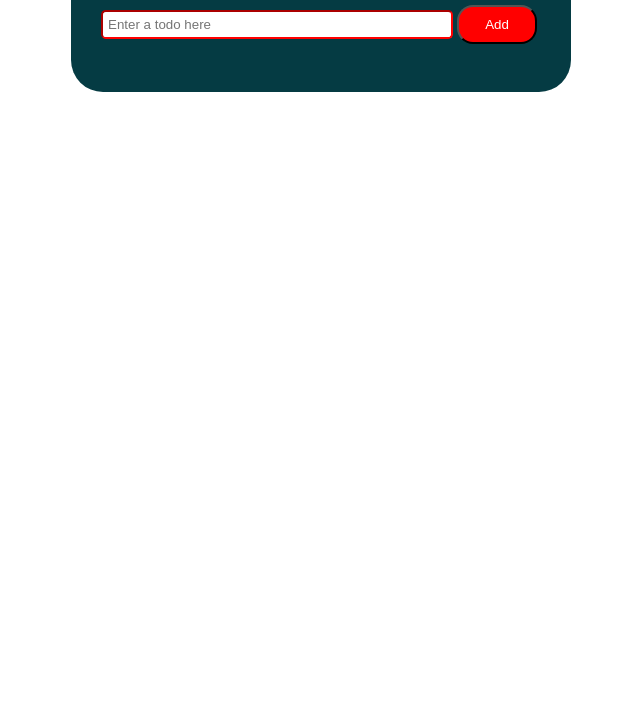
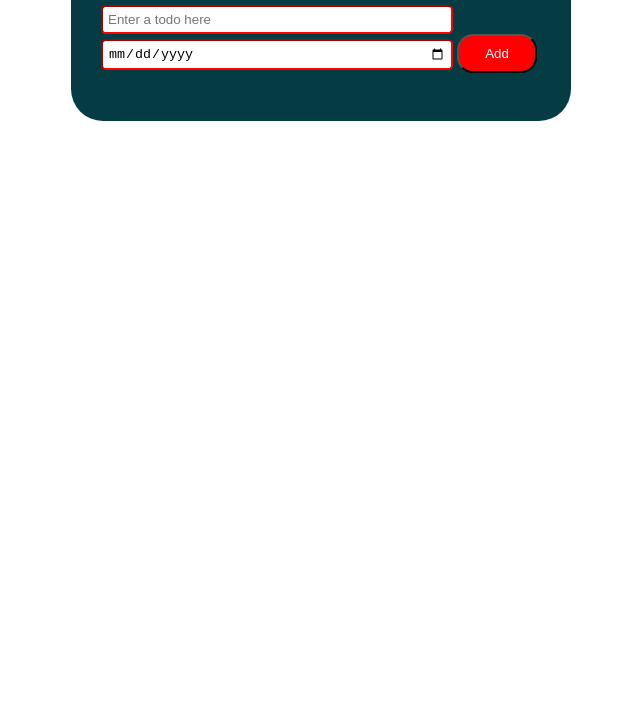
Before and after one commit to anik588/to-do-app, a plain HTML site: page index.html in a window 1280 px wide. Shown: the part 72-800 px from the top of the page, without its empty margins (319-959 px from the left). Drawn offline with Linux system fonts and the light colour scheme.

Commit message:
Update index.html

```diff
--- a/index.html
+++ b/index.html
@@ -27,6 +27,14 @@
               id="inputTodo"
               required
             />
+            <input
+              type="date"
+              class="input"
+              placeholder="Enter a todo here"
+              id="inputTodoDate"
+              required
+            />
+
             <button type="submit" class="save-btn">
               Add
             </button>
```
